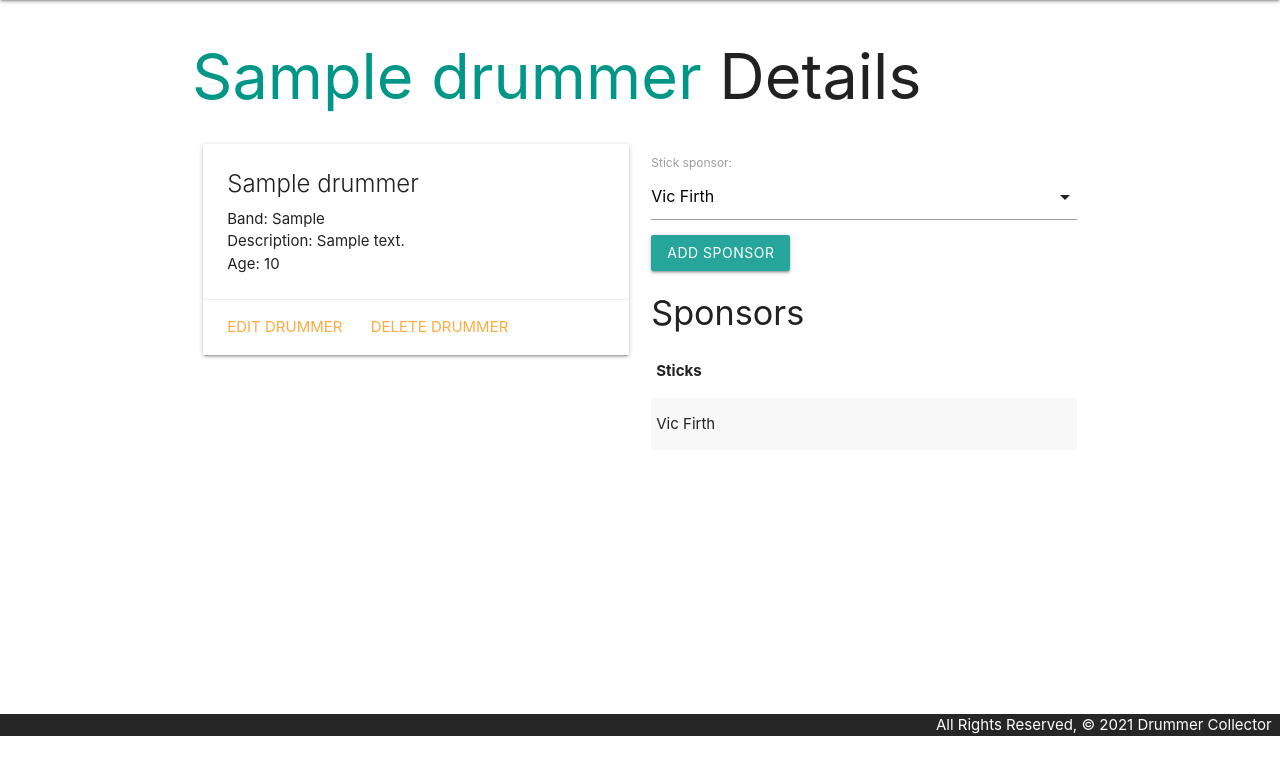
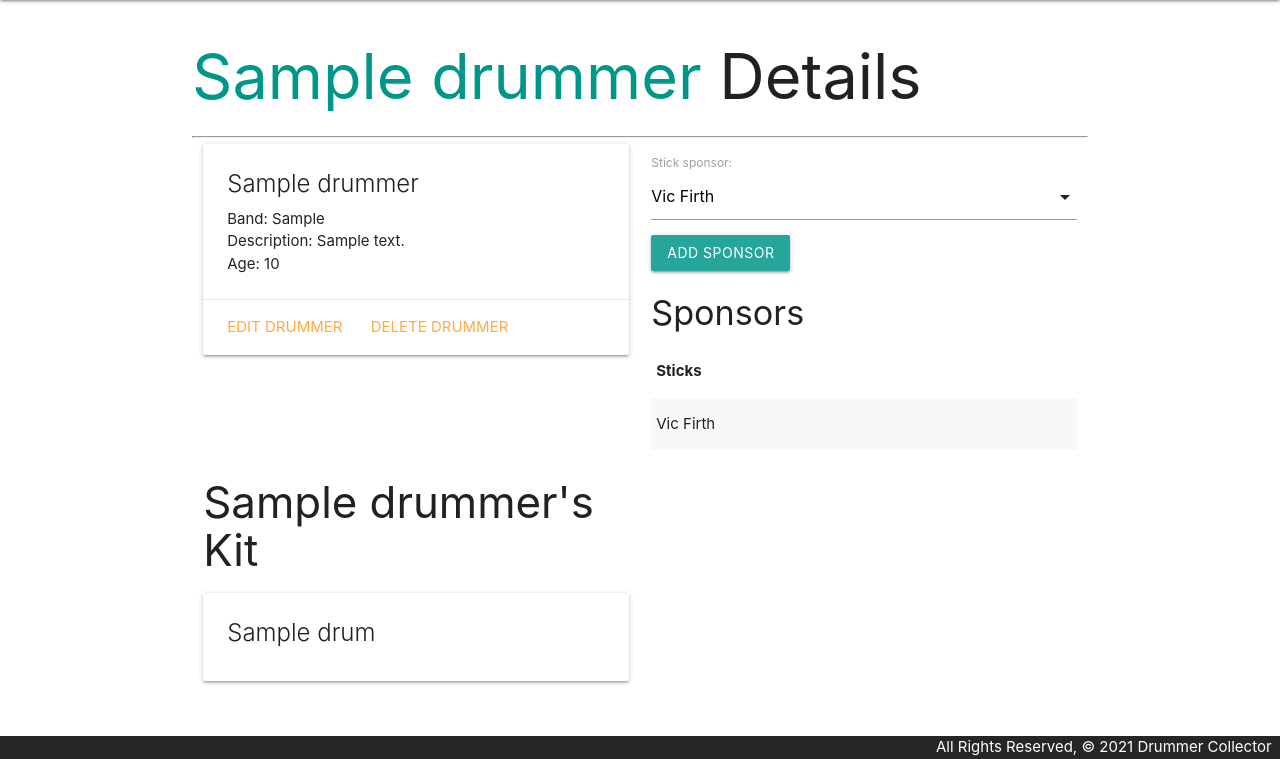
Before and after one commit to henrygillard/Drummer-Collector, a Django app: page /drummers/1 in a window 1280 px wide. Shown: the part 64-823 px from the top of the page. Before the commit the page ends 800 px from the top, so only its background shows below. Run offline with Django 3.2, Linux system fonts and the light colour scheme; tables that the repository leaves empty hold one stand-in row (values such as "Sample post").

Commit message:
Many to Many

```diff
--- a/main_app/admin.py
+++ b/main_app/admin.py
@@ -1,5 +1,6 @@
 from django.contrib import admin
-from .models import Drummer, Sponsor
+from .models import Drum, Drummer, Sponsor
 # Register your models here.
 admin.site.register(Drummer)
 admin.site.register(Sponsor)
+admin.site.register(Drum)
--- a/main_app/models.py
+++ b/main_app/models.py
@@ -1,17 +1,33 @@
 from django.db import models
+from django.db.models.deletion import CASCADE
+from django.urls import reverse
+from datetime import date
 
 # Create your models here.
 
 SPONSORS = (
     ("V", "Vic Firth"),
     ("P", "ProMark"),
-    ("I", "Innovative Percussion")
+    ("I", "Innovative Percussion"),
+    ("Z", "Zildjian")
+
 )
+
+class Drum(models.Model):
+    name = models.CharField(max_length=50)
+
+    def __str__(self):
+        return self.name
+
+    def get_absolute_url(self):
+        return reverse('drums_detail', kwargs={'pk': self.id})
+
 class Drummer(models.Model):
     name = models.CharField(max_length=100, blank=True)
     band = models.CharField(max_length=100, blank=True)
     description = models.TextField(max_length=250, blank=True)
     age = models.IntegerField()
+    drums = models.ManyToManyField(Drum)
 
 
     def __str__(self):
--- a/main_app/templates/drummers/detail.html
+++ b/main_app/templates/drummers/detail.html
@@ -42,6 +42,24 @@
       </tbody>
     </table>
   </div>
+  <hr>
+<div class="row">
+  <div class="col s6">
+    <h3>{{ drummer.name }}'s Kit</h3>
+    {% if drummer.drums.count %}
+      {% for drum in drummer.drums.all %}
+        <div class="card">
+          <div class="card-content">
+            <span class="card-title">
+               {{ drum.name }}
+            </span>
+          </div>
+        </div>
+      {% endfor %}
+    {% else %}
+      <h5>No Drums in the kit :(</h5>
+    {% endif %}
+  </div>
 </div>
 <script>
   const stickEl = document.getElementById('id_stick_sponsor');
--- a/main_app/urls.py
+++ b/main_app/urls.py
@@ -11,5 +11,7 @@ urlpatterns = [
     path("drummers/<int:pk>/update", views.DrummerUpdate.as_view(), name="drummers_update"),
     path("drummers/<int:pk>/delete", views.DrummerDelete.as_view(), name="drummers_delete"),
     path("drummers/<int:drummer_id>/add_sponsor/", views.add_sponsor, name="add_sponsor"),
+    path("drums/", views.DrumList.as_view(), name="drums_index"),
+
 
 ]
--- a/main_app/views.py
+++ b/main_app/views.py
@@ -1,7 +1,8 @@
 from django.shortcuts import render, redirect
 from django.views.generic.edit import CreateView, UpdateView, DeleteView
-from .models import Drummer
+from django.views.generic import ListView
 from .forms import SponsorForm
+from .models import Drummer, Drum, Sponsor
 # Create your views here.
 def home(request):
   return render(request, 'home.html')
@@ -15,10 +16,12 @@ def drummers_index(request):
 
 def drummers_detail(request, drummer_id):
   drummer = Drummer.objects.get(id=drummer_id)
+  drums_drummer_doesnt_have = Drum.objects.exclude(id__in=drummer.drums.all().values_list('id'))
   sponsor_form = SponsorForm()
   return render(request, "drummers/detail.html", {
     "drummer": drummer,
-    "sponsor_form": sponsor_form
+    "sponsor_form": sponsor_form,
+    "drums": drums_drummer_doesnt_have,
     })
 
 def add_sponsor(request, drummer_id):
@@ -28,6 +31,9 @@ def add_sponsor(request, drummer_id):
     new_sponsor.drummer_id = drummer_id
     new_sponsor.save()
   return redirect('detail', drummer_id=drummer_id)
+
+class DrumList(ListView):
+  model = Drum
 
 class DrummerCreate(CreateView):
   model = Drummer
```
Also changed, not shown: main_app/migrations/0003_auto_20210715_1831.py (added), main_app/migrations/0004_drummer_drums.py (added).
